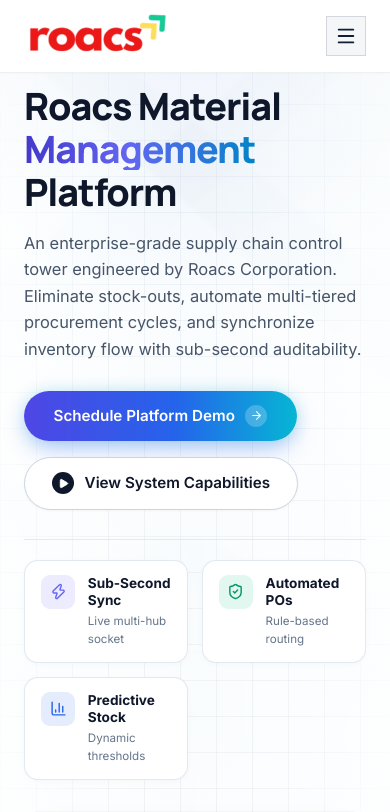
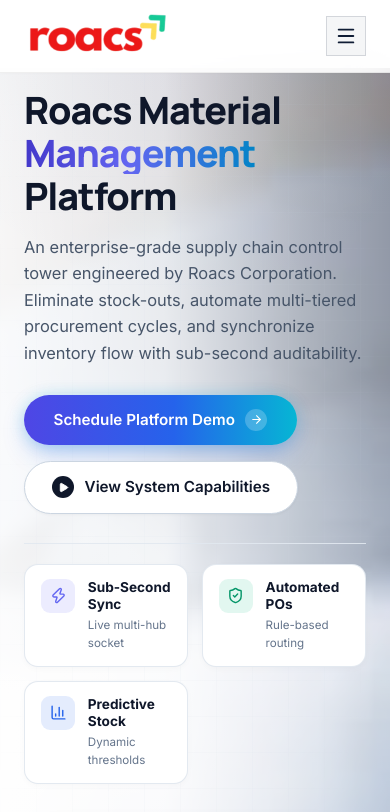
Before and after one commit to roacstech/roacs_new_website, a Next.js app: page /material-management in a window 390 px wide. Shown: the top 812 px of the page. Built offline with nearby package versions, Linux system fonts and the light colour scheme; a web font is replaced by a local one.

Commit message:
feat(material-management): set authentic warehouse tablet manager graphic as hero section background

```diff
--- a/src/components/material-management/MaterialHero.tsx
+++ b/src/components/material-management/MaterialHero.tsx
@@ -131,7 +131,7 @@ export function MaterialHero() {
 
   return (
     <section className="material-hero-section">
-      {/* High-Tech Geometric Mesh Background */}
+      {/* Authentic Warehouse & Production Control Tower Background Image */}
       <div
         style={{
           position: "absolute",
@@ -143,24 +143,25 @@ export function MaterialHero() {
         aria-hidden="true"
       >
         <Image
-          src="/images/material-hero-bg.jpg"
-          alt="Tech Mesh Background"
+          src="/images/warehouse-production-hero.jpg"
+          alt="Modern Warehouse Logistics and Tablet Production Control"
           fill
           priority
           sizes="100vw"
-          style={{ objectFit: "cover", objectPosition: "center", opacity: 0.22 }}
+          style={{ objectFit: "cover", objectPosition: "center right", opacity: 0.72 }}
         />
+        {/* Directional Soft Scrim: Opaque on left for pristine text legibility, luminous on right */}
         <div
           style={{
             position: "absolute",
             inset: 0,
-            background: "radial-gradient(ellipse at 50% 30%, rgba(255, 255, 255, 0.72) 0%, rgba(255, 255, 255, 0.94) 100%)"
+            background: "linear-gradient(90deg, rgba(255, 255, 255, 0.94) 0%, rgba(255, 255, 255, 0.84) 42%, rgba(255, 255, 255, 0.48) 78%, rgba(255, 255, 255, 0.3) 100%)"
           }}
         />
       </div>
 
-      {/* Precision Engineering Grid Background */}
-      <div className="material-hero-grid-bg" aria-hidden="true" />
+      {/* Precision Engineering Grid Background (Subtle Overlay) */}
+      <div className="material-hero-grid-bg" style={{ opacity: 0.2 }} aria-hidden="true" />
 
       {/* Gentle Ambient Top Radial Light */}
       <div
--- a/src/styles/components.css
+++ b/src/styles/components.css
@@ -1657,12 +1657,12 @@ p {
    Material Management Hero - Enterprise Control Tower Console (Linear / Stripe Standard)
    ========================================================================= */
 .material-hero-section {
-  background: radial-gradient(ellipse at 50% 0%, rgba(99, 102, 241, 0.06) 0%, rgba(248, 250, 252, 0.5) 40%, #FFFFFF 100%);
+  background-color: #FAFCFE;
   position: relative;
   overflow: hidden;
   border-bottom: 1px solid rgba(226, 232, 240, 0.8);
-  padding-top: 1rem;
-  padding-bottom: 1.25rem;
+  padding-top: 1.25rem;
+  padding-bottom: 1.5rem;
 }
 
 .material-hero-grid-bg {
```
Also changed, not shown: public/images/material-hero-bg.jpg, public/images/warehouse-production-hero.jpg (added).
